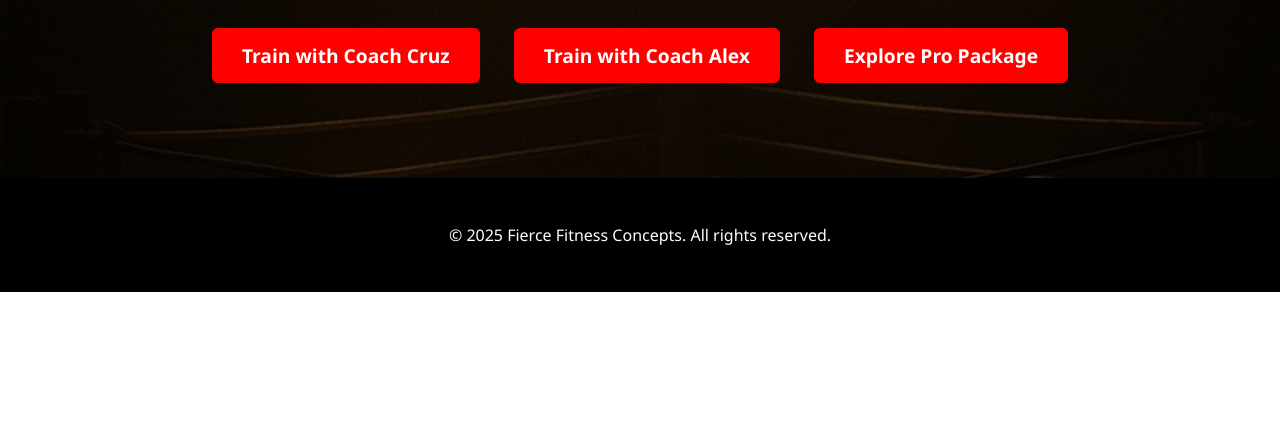
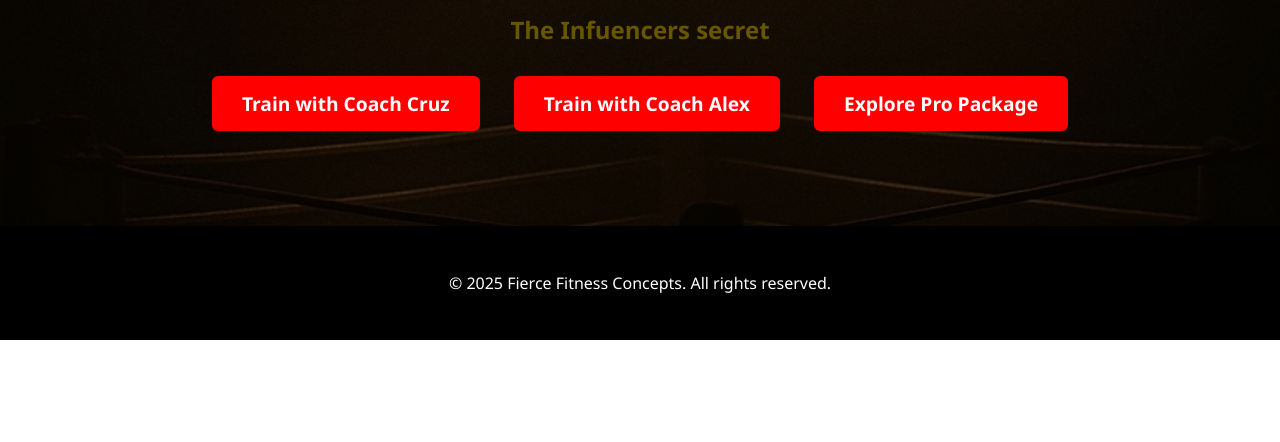
Before and after one commit to BenLeeder/Fierce-fitness-site, a plain HTML site: page index.html in a window 1280 px wide. Shown: the part 358-800 px from the top of the page. Drawn offline with Linux system fonts and the light colour scheme.

Commit message:
Update index.html

```diff
--- a/index.html
+++ b/index.html
@@ -57,6 +57,12 @@
       background: #000;
       color: #fff;
     }
+    .tagline {
+      font-size: 1.5em;
+      font-weight: bold;
+      margin: 15px 0;
+      color: #ffd700; /* gold */
+    }
   </style>
 </head>
 <body>
@@ -67,6 +73,7 @@
 
   <section class="hero">
     <h2>Two Coaches. One Mission. Your Transformation.</h2>
+    <p class="tagline">The Infuencers secret</p>
     <div class="buttons">
       <a href="coach-cruz.html" class="btn">Train with Coach Cruz</a>
       <a href="coach-alex.html" class="btn">Train with Coach Alex</a>
```
